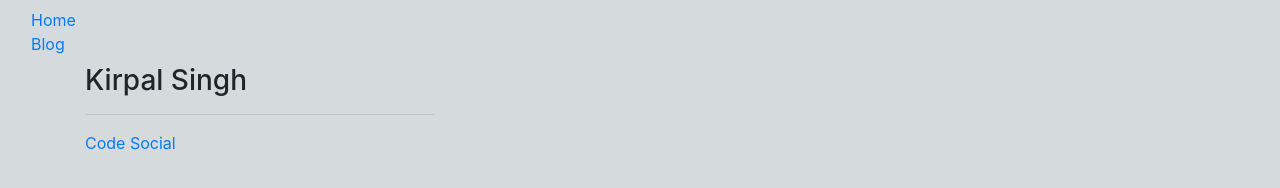
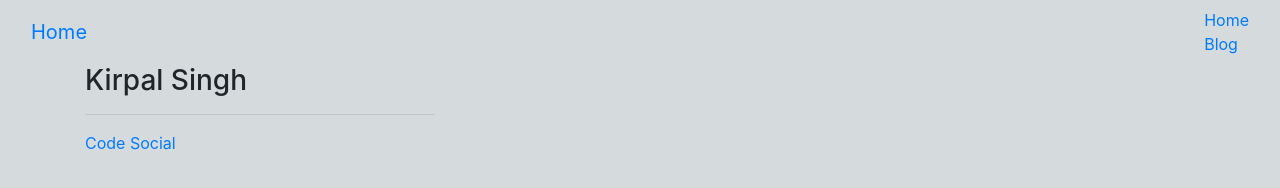
Before and after one commit to singhkirpal/kirpal, a plain HTML site: page index.html in a window 1280 px wide. Shown: the top 188 px of the page. Drawn offline with nearby package versions, Linux system fonts and the light colour scheme; no server answers.

Commit message:
Ui changes1

```diff
--- a/index.html
+++ b/index.html
@@ -21,9 +21,9 @@
 <body>
     <nav class="navbar navbar-inverse">
         <div class="container-fluid">
-            <!-- <div class="navbar-header">
+            <div class="navbar-header">
                 <a class="navbar-brand" href="#">Home</a>
-            </div> -->
+            </div>
             <ul class="nav navbar-nav">
                 <li class="active">
                     <a href="https://singhkirpal.github.io/kirpal/">Home</a>
```
